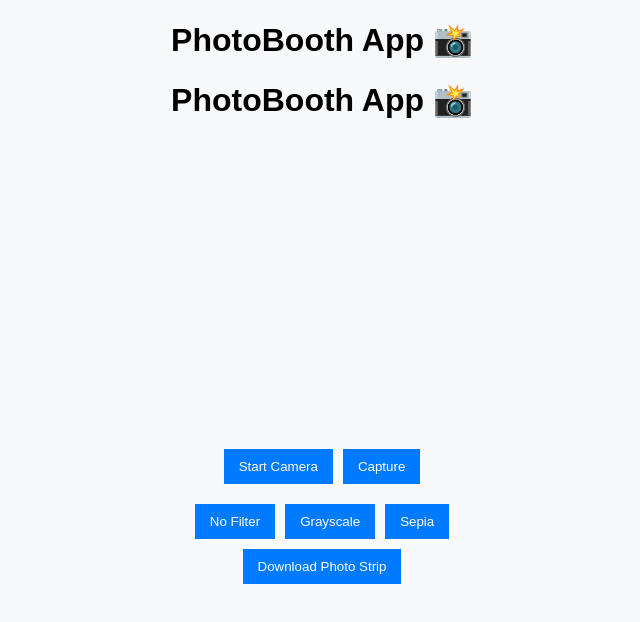
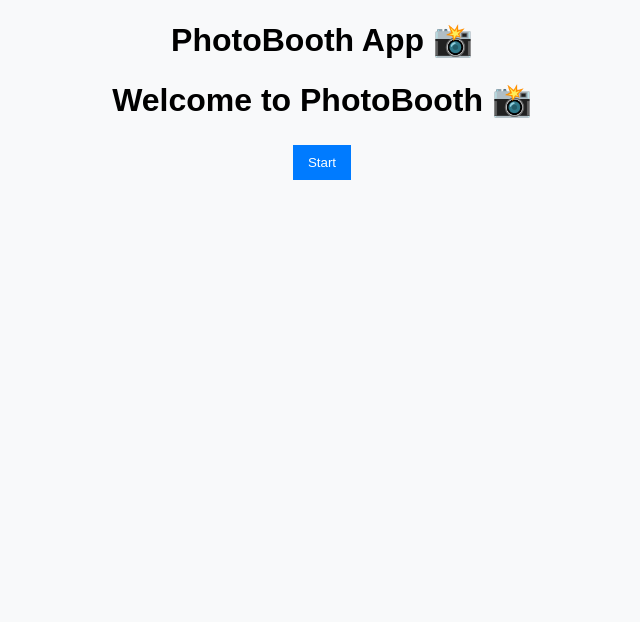
Before and after one commit to yandong2023/picapica, a React (Create React App) app in the folder frontend/: page / in a window 1280 px wide. Shown: the top 622 px of the page, without its empty margins (318-958 px from the left). Built offline with nearby package versions, Linux system fonts and the light colour scheme.

Commit message:
Update PhotoBooth.js

```diff
--- a/frontend/src/PhotoBooth.js
+++ b/frontend/src/PhotoBooth.js
@@ -1,12 +1,15 @@
 import React, { useRef, useState } from "react";
 
 const PhotoBooth = () => {
+  const [showCamera, setShowCamera] = useState(false); // Controls home screen vs. camera screen
   const videoRef = useRef(null);
   const canvasRef = useRef(null);
-  const [capturedImages, setCapturedImages] = useState([]); // Holds multiple images
+  const [capturedImages, setCapturedImages] = useState([]);
   const [filter, setFilter] = useState("none");
-  const [countdown, setCountdown] = useState(0); // Holds countdown value
+  const [countdown, setCountdown] = useState(null);
+  const [capturing, setCapturing] = useState(false); // FIX: Boolean, not array
 
+  // Start Camera
   const startCamera = async () => {
     try {
       const stream = await navigator.mediaDevices.getUserMedia({ video: true });
@@ -18,8 +21,21 @@ const PhotoBooth = () => {
     }
   };
 
+  // Countdown to take 4 pictures automatically
   const startCountdown = () => {
-    let timeLeft = 3; // Set countdown duration (3 seconds)
+    if (capturing) return; // Prevent multiple captures at once
+    setCapturing(true);
+
+    let photosTaken = 0;
+
+    const captureSequence = () => {
+      if (photosTaken >= 4) {
+        setCountdown(null);
+        setCapturing(false);
+        return;
+      }
+
+      let timeLeft = 3;
       setCountdown(timeLeft);
 
       const timer = setInterval(() => {
@@ -28,11 +44,17 @@ const PhotoBooth = () => {
 
         if (timeLeft === 0) {
           clearInterval(timer);
-        capturePhoto(); // Capture the photo when countdown reaches 0
+          capturePhoto();
+          photosTaken += 1;
+          setTimeout(captureSequence, 1000); // Wait 1 second before next countdown
         }
       }, 1000);
     };
 
+    captureSequence(); // Start the countdown sequence
+  };
+
+  // Capture Photo
   const capturePhoto = () => {
     const video = videoRef.current;
     const canvas = canvasRef.current;
@@ -45,58 +67,55 @@ const PhotoBooth = () => {
 
       const imageUrl = canvas.toDataURL("image/png");
       setCapturedImages((prevImages) => {
-        const updatedImages = [imageUrl, ...prevImages];
-        return updatedImages.slice(0, 4); // Keep only the last 4 images
+        const updatedImages = [...prevImages, imageUrl]; // Append new image at end
+        return updatedImages.slice(-4); // Keep only last 4 images
       });
     }
   };
 
+  // Reset the photobooth
+  const resetPhotoBooth = () => {
+    setCapturedImages([]);
+    setCountdown(null);
+    setCapturing(false);
+  };
+
+  // Download Photo Strip
   const downloadPhotoStrip = () => {
     if (capturedImages.length === 0) return;
 
-    const imgWidth = 400; // Image width
-    const imgHeight = 300; // Image height per photo
-    const borderSize = 30; // White border around the strip
-    const spacing = 20; // Space between photos
-    const textHeight = 50; // Extra space for text at the bottom
+    const imgWidth = 400;
+    const imgHeight = 300;
+    const borderSize = 30;
+    const spacing = 20;
+    const totalHeight = (imgHeight + spacing) * capturedImages.length + borderSize * 2;
 
-    // Calculate total height based on image count
-    const totalHeight = (imgHeight * capturedImages.length) + (spacing * (capturedImages.length - 1)) + (borderSize * 2) + textHeight;
-
-    // Create a canvas
     const stripCanvas = document.createElement("canvas");
     const ctx = stripCanvas.getContext("2d");
 
-    // Set proper width & height
-    stripCanvas.width = imgWidth + (borderSize * 2);
+    stripCanvas.width = imgWidth + borderSize * 2;
     stripCanvas.height = totalHeight;
 
-    // Set background color to white
     ctx.fillStyle = "#ffffff";
     ctx.fillRect(0, 0, stripCanvas.width, stripCanvas.height);
 
-    // Draw each image in a vertical stack
     let loadedImages = 0;
+
     capturedImages.forEach((image, index) => {
-        const yPos = borderSize + (imgHeight + spacing) * index;
-        const xPos = borderSize;
-
       const img = new Image();
       img.src = image;
       img.onload = () => {
-            ctx.drawImage(img, xPos, yPos, imgWidth, imgHeight);
+        ctx.drawImage(img, borderSize, borderSize + (imgHeight + spacing) * index, imgWidth, imgHeight);
         loadedImages++;
 
-            // If all images are loaded, finalize the image and trigger download
         if (loadedImages === capturedImages.length) {
-                ctx.fillStyle = "#000000"; // Black text
+          ctx.fillStyle = "#000000";
           ctx.font = "20px Arial";
           ctx.textAlign = "center";
-                ctx.fillText("PhotoBooth - " + new Date().toLocaleDateString(), stripCanvas.width / 2, stripCanvas.height - 20);
+          ctx.fillText("PhotoBooth - " + new Date().toLocaleString(), stripCanvas.width / 2, totalHeight - 20);
 
-                // Convert canvas to an image and download
           const link = document.createElement("a");
-                link.download = "photobooth.png";
+          link.download = "photostrip.png";
           link.href = stripCanvas.toDataURL("image/png");
           link.click();
         }
@@ -104,26 +123,36 @@ const PhotoBooth = () => {
     });
   };
 
+  if (!showCamera) {
+    return (
+      <div className="home-screen">
+        <h1>Welcome to PhotoBooth 📸</h1>
+        <button onClick={() => setShowCamera(true)}>Start</button>
+      </div>
+    );
+  }
 
   return (
     <div className="photo-booth">
       <h1>PhotoBooth App 📸</h1>
-      <video ref={videoRef} autoPlay className="video-feed" />
-      <canvas ref={canvasRef} className="hidden" />
 
-      {/* Countdown display */}
-      {countdown > 0 && <h2 className="countdown">Capture in {countdown}...</h2>}
+      {countdown !== null && <h2 className="countdown">{countdown}</h2>}
 
-      <div className="controls">
-        <button onClick={startCamera}>Start Camera</button>
-        <button onClick={startCountdown}>Capture</button>
-      </div>
-
-      {/* Display up to 4 captured images in a vertical strip */}
+      <div className="main-container">
         <div className="photo-strip">
           {capturedImages.map((image, index) => (
             <img key={index} src={image} alt={`Captured ${index + 1}`} className="captured-photo" />
           ))}
+        </div>
+
+        <div className="camera-container">
+          <video ref={videoRef} autoPlay className="video-feed" />
+          <canvas ref={canvasRef} className="hidden" />
+
+          <div className="controls">
+            <button onClick={startCamera}>Start Camera</button>
+            <button onClick={startCountdown} disabled={capturing}>Capture 4 Photos</button>
+            <button onClick={resetPhotoBooth}>Reset</button>
           </div>
 
           <div className="filters">
@@ -132,8 +161,9 @@ const PhotoBooth = () => {
             <button onClick={() => setFilter("sepia(100%)")}>Sepia</button>
           </div>
 
-      {/* Download button */}
           <button onClick={downloadPhotoStrip}>Download Photo Strip</button>
+        </div>
+      </div>
     </div>
   );
 };
```
Lines whose indentation alone changed are shown as unchanged.
